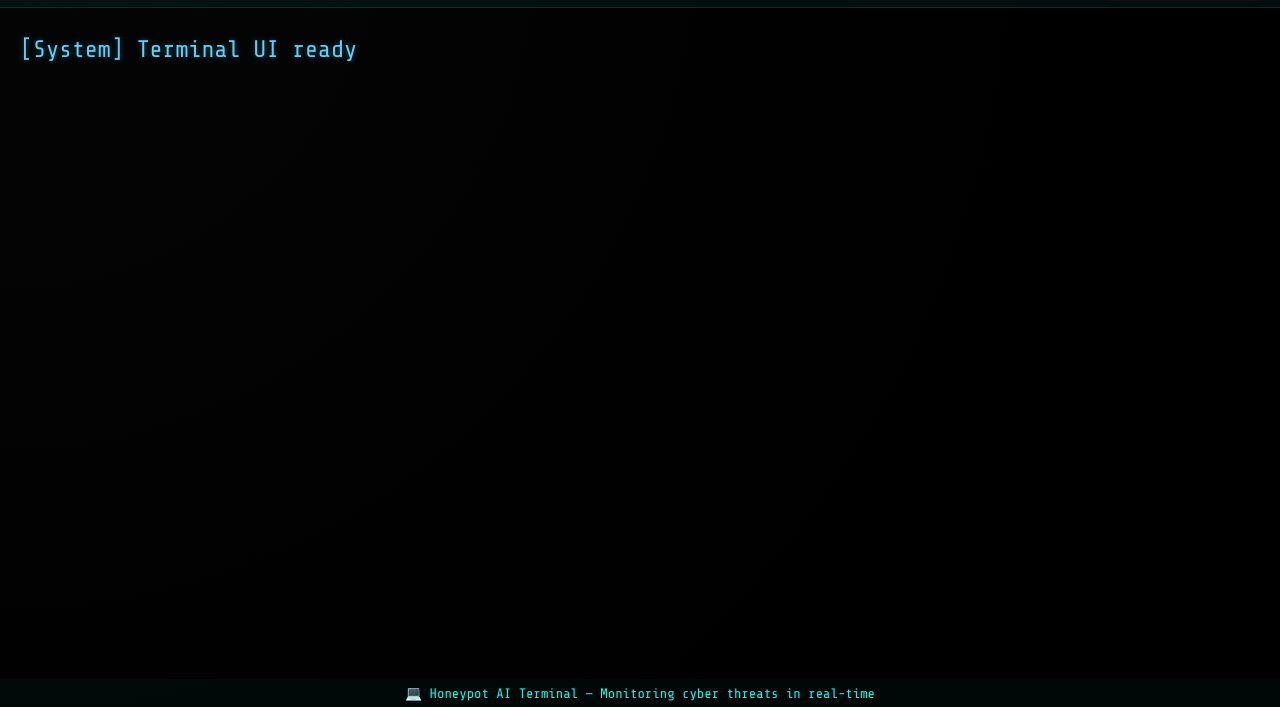
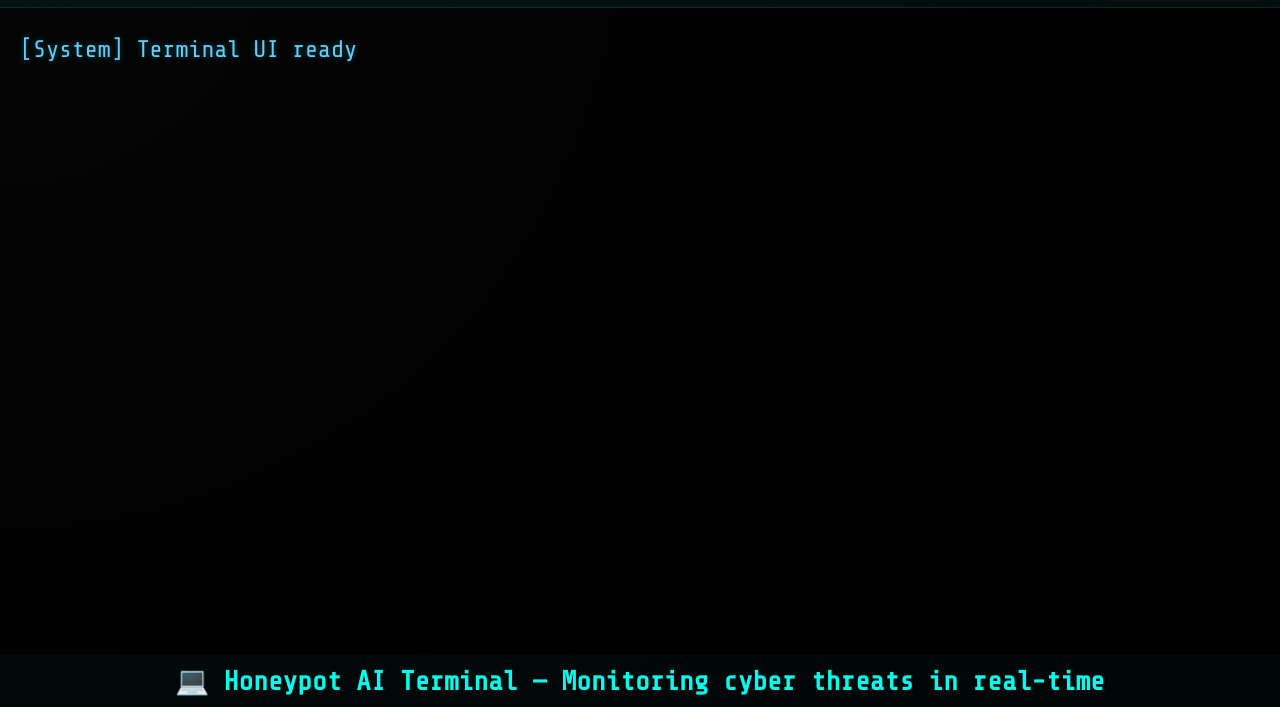
Before and after one commit to etiqotwf/honeypotpro, a website: page public/terminal.html in a window 1280 px wide. Shown: the part 93-800 px from the top of the page. Drawn offline with nearby package versions, Linux system fonts and the light colour scheme.

Commit message:
Auto commit before push: 2025-10-19T08:22:31.418Z

```diff
--- a/public/terminal.html
+++ b/public/terminal.html
@@ -128,6 +128,16 @@ h1 {
   #ngrokUrl { max-width: 260px; }
   button { padding: 14px 20px; font-size: 1.2rem; }
   #logContainer { font-size: 1.15rem; padding: 18px; }
+}
+
+
+footer {
+  background: rgba(0,255,200,0.03);
+  text-align: center;
+  padding: 10px 6px;       /* زيادة البادينج عمودي */
+  font-size: 1.7rem;       /* تكبير حجم النص */
+  font-weight: 600;        /* زيادة سمك النص */
+  color: #00ffee;
 }
 
 
--- a/serverUrl.json
+++ b/serverUrl.json
@@ -1 +1 @@
-{"serverUrl":"https://3f5a2cace8a6.ngrok-free.app"}
+{"serverUrl":"https://d33ccce18e11.ngrok-free.app"}
```
Also changed, not shown: 1 other file.
